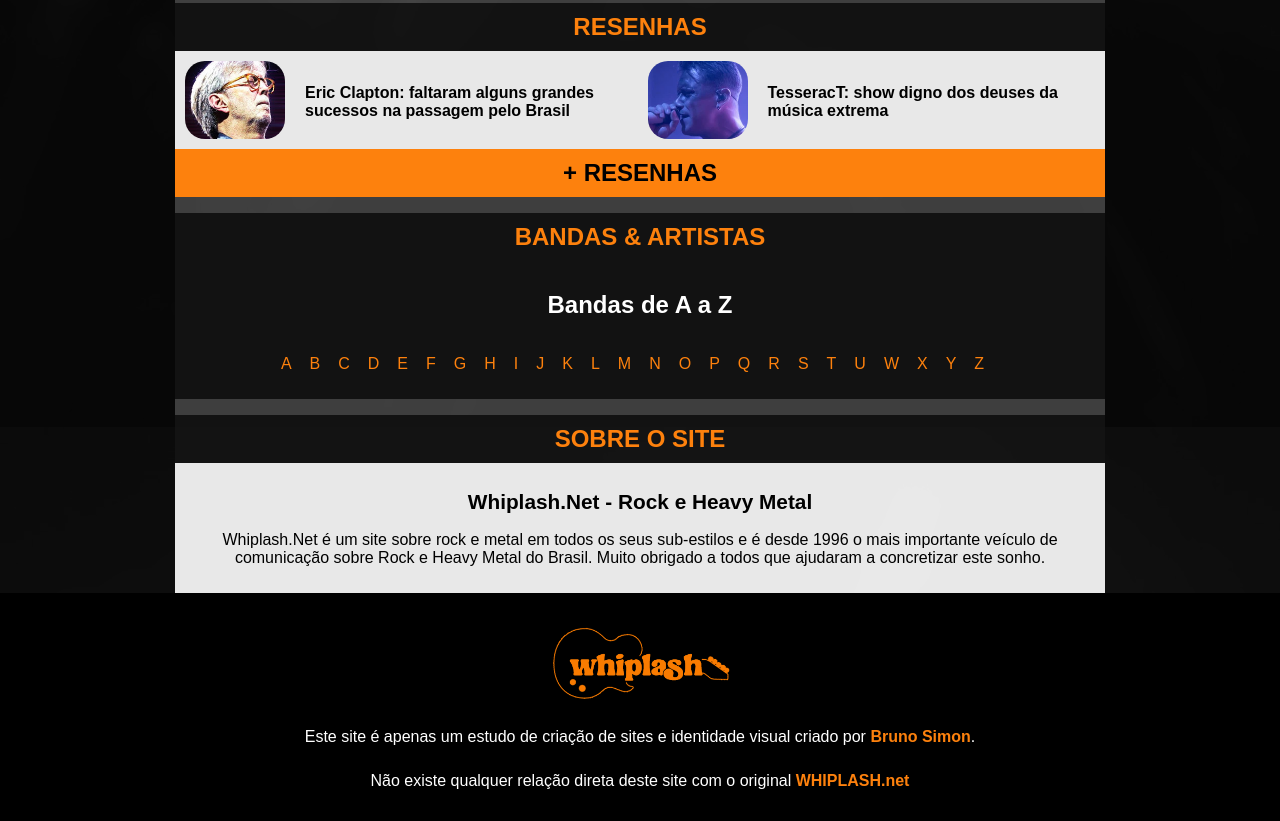
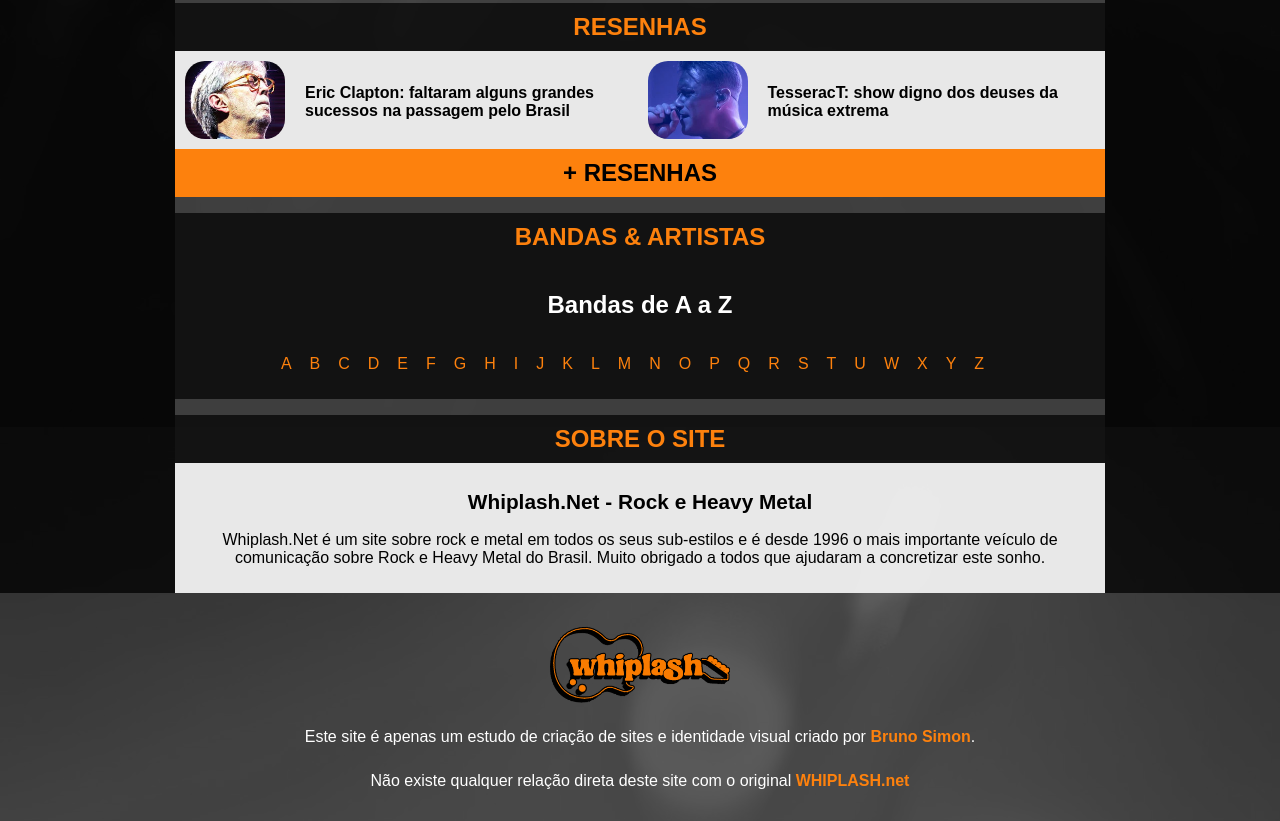
Before and after one commit to brusife/portfoliobrands, a plain HTML site: page estudos/whiplash/index.html in a window 1280 px wide. Shown: the part 1493-2314 px from the top of the page. Drawn offline with nearby package versions, Linux system fonts and the light colour scheme.

Commit message:
cor footer

```diff
--- a/estudos/whiplash/style.css
+++ b/estudos/whiplash/style.css
@@ -286,7 +286,7 @@
     }
 
     footer {
-        background-color: black;
+        background-color: rgba(34, 34, 34, 0.705);
     }
 
     .newst {
```
